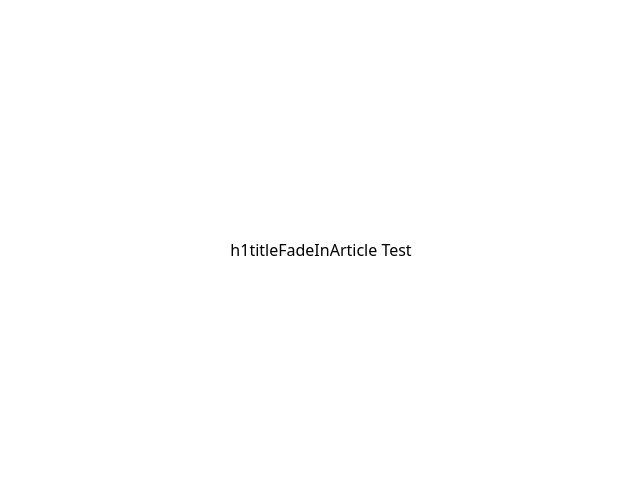
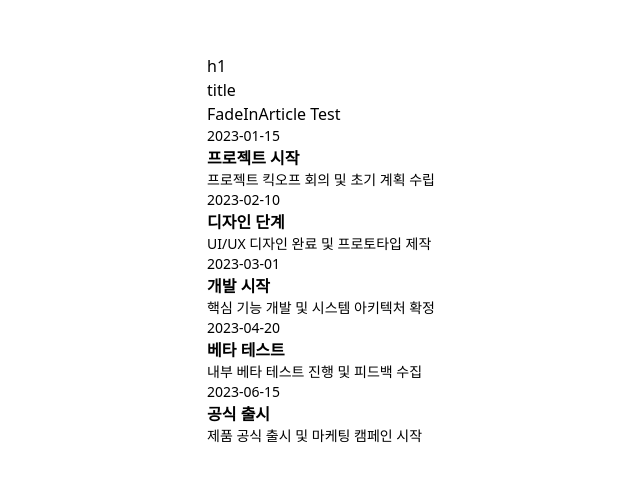
Before and after one commit to JangHwanPark/japark-react-components, a React (Vite) app: page / in a window 1280 px wide. Shown: the part 150-632 px from the top of the page, without its empty margins (319-959 px from the left). Built offline with nearby package versions, Linux system fonts and the light colour scheme.

Commit message:
:sparkle: feat - 타임라인 컴포넌트 스켈레톤 작업

```diff
--- a/src/App.tsx
+++ b/src/App.tsx
@@ -1,12 +1,17 @@
 import AnimationTitle from "./components/FadeInTitle";
 import FadeInArticle from "./components/FaildInArticle";
+import Timeline from "./components/Timeline";
+import {dummyTimelineItems} from "./components/Timeline/timeline.data";
 
 function App() {
   return (
     <div className="w-full h-screen flex items-center justify-center">
-      <AnimationTitle title="h1" direction="left"/>
-      <AnimationTitle title="title" direction="left" delay={2}/>
-      <FadeInArticle>FadeInArticle Test</FadeInArticle>
+      <div className="flex flex-col">
+        <AnimationTitle title="h1" direction="left"/>
+        <AnimationTitle title="title" direction="left" delay={2}/>
+        <FadeInArticle>FadeInArticle Test</FadeInArticle>
+        <Timeline items={dummyTimelineItems}/>
+      </div>
     </div>
   )
 }
--- /dev/null
+++ b/src/components/Timeline/index.tsx
@@ -0,0 +1,64 @@
+import clsx from "clsx";
+
+interface TimelineItems {
+  title?: string;
+  date?: string;
+  description?: string;
+}
+
+interface TimelineProps {
+  items: TimelineItems[];
+  className?: string;
+  size?: "sm" | "md" | "lg" | "xl" | "2xl";
+}
+
+const Timeline = ({ items, className, size = "md" }: TimelineProps) => {
+  // size가 undefined가 아니라는 것을 보장하기 위해 NonNullable 사용
+  const sizeStyles: Record<NonNullable<TimelineProps["size"]>, { date: string; title: string; description: string }> = {
+    sm: {
+      date: "text-xs",
+      title: "text-md font-bold",
+      description: "text-xs",
+    },
+    md: {
+      date: "text-sm",
+      title: "text-base font-bold",
+      description: "text-sm",
+    },
+    lg: {
+      date: "text-base",
+      title: "text-xl font-bold",
+      description: "text-base",
+    },
+    xl: {
+      date: "text-base",
+      title: "text-2xl font-bold",
+      description: "text-lg",
+    },
+    "2xl": {
+      date: "text-base",
+      title: "text-3xl font-bold",
+      description: "text-xl",
+    },
+  };
+
+  const classes = clsx(className);
+
+  return (
+      <ul className={classes}>
+        {items.map((item, index) => (
+            <li key={index}>
+              <div className={sizeStyles[size].date}>{item.date}</div>
+              <h2 className={sizeStyles[size].title}>{item.title}</h2>
+              {item.description && (
+                  <p className={sizeStyles[size].description}>
+                    {item.description}
+                  </p>
+              )}
+            </li>
+        ))}
+      </ul>
+  );
+};
+
+export default Timeline;
--- /dev/null
+++ b/src/components/Timeline/timeline.data.ts
@@ -0,0 +1,33 @@
+export interface TimelineItem {
+  title: string;
+  date: string; // 날짜를 문자열 형식으로 사용 (예: "2023-01-15")
+  description?: string;
+}
+
+export const dummyTimelineItems: TimelineItem[] = [
+  {
+    title: "프로젝트 시작",
+    date: "2023-01-15",
+    description: "프로젝트 킥오프 회의 및 초기 계획 수립",
+  },
+  {
+    title: "디자인 단계",
+    date: "2023-02-10",
+    description: "UI/UX 디자인 완료 및 프로토타입 제작",
+  },
+  {
+    title: "개발 시작",
+    date: "2023-03-01",
+    description: "핵심 기능 개발 및 시스템 아키텍처 확정",
+  },
+  {
+    title: "베타 테스트",
+    date: "2023-04-20",
+    description: "내부 베타 테스트 진행 및 피드백 수집",
+  },
+  {
+    title: "공식 출시",
+    date: "2023-06-15",
+    description: "제품 공식 출시 및 마케팅 캠페인 시작",
+  },
+];
```
